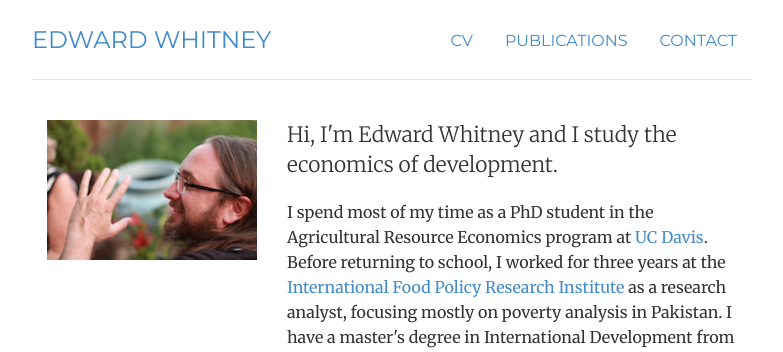
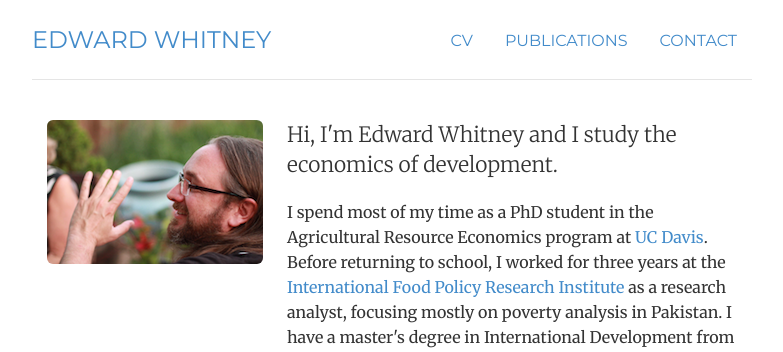
Before and after one commit to edwardmw/edwardmwhitney, a Jekyll site: the page built from index.html, in a window 1280 px wide. Shown: the top 352 px of the page, without its empty margins (248-1031 px from the left). Built offline with Jekyll 4.4.1, drawn with Linux system fonts in a browser that asks for light colours.

Commit message:
commit2.9y

```diff
--- a/index.html
+++ b/index.html
@@ -10,7 +10,7 @@ description: Credits and information about the website edwardmwhitney.com, the p
 <!-- <div class="jumbotron"> -->
 <div class="row marketing">
 	<div class="col-sm-4">
-	<img  class="img-responsive" alt="Edward Whitney" src="img/edwardmwhitney_3x2.png">
+	<img  class="img-rounded" alt="Edward Whitney" src="img/edwardmwhitney_3x2.png">
 	</div>
 	<div itemscope itemtype="http://data-vocabulary.org/Person" class="col-sm-8">
 	<p class="lead">Hi, I'm <span itemprop="name">Edward Whitney</span> and I study the economics of development.</p>
```
